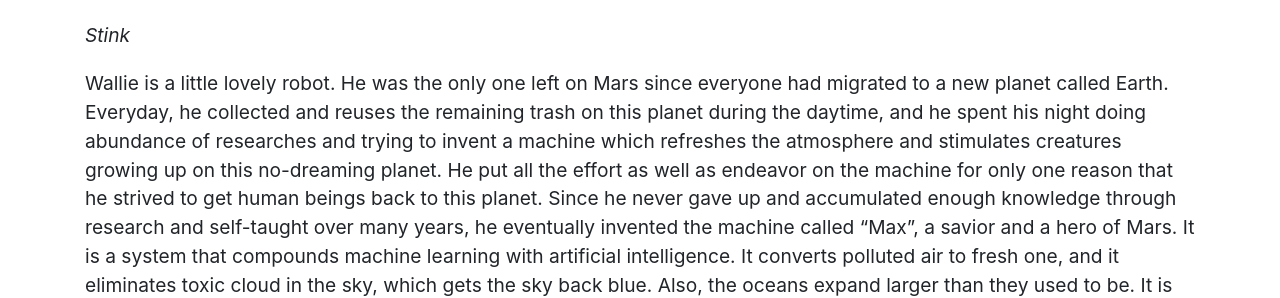
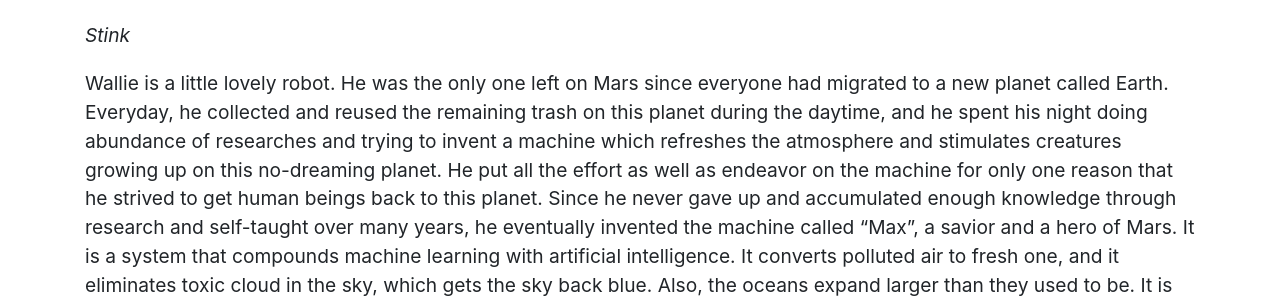
Before and after one commit to nnfunny/small-blog, a Jekyll site: the page built from _posts/2019-04-12-Wallie.md, in a window 1280 px wide. Shown: the part 406-704 px from the top of the page. Built offline with Jekyll 4.4.1, drawn with Linux system fonts in a browser that asks for light colours; nearby versions of some CDN libraries; some of the changed text lies outside the part shown.

Commit message:
Noew Post

```diff
--- a/_posts/2019-04-12-Wallie.md
+++ b/_posts/2019-04-12-Wallie.md
@@ -16,4 +16,4 @@ permalink: "1"
 *Stink*
 
 
-Wallie is a little lovely robot. He was the only one left on Mars since everyone had migrated to a new planet called Earth. Everyday, he collected and reuses the remaining trash on this planet during the daytime, and he spent his night doing abundance of researches and trying to invent a machine which refreshes the atmosphere and stimulates creatures growing up on this no-dreaming planet. He put all the effort as well as endeavor on the machine for only one reason that he strived to get human beings back to this planet. Since he never gave up and accumulated enough knowledge through research and self-taught over many years, he eventually invented the machine called “Max”, a savior and a hero of Mars. It is a system that compounds machine learning with artificial intelligence. It converts polluted air to fresh one, and it eliminates toxic cloud in the sky, which gets the sky back blue. Also, the oceans expand larger than they used to be. It is Max that stops compounding the problem of Mars that used to be called as “Red Planet”, but now it is definitely different, it is a combination of blue, brown, yellow, orange, and green. Therefore, human beings stop being bewildered which one is better, and do not hesitate if they are allowed to return because Wallie is willing to welcome everyone coming back the planet where they lived happily and had a whale of a time together. Now, they together build up and maintain Mars to be more beautiful than ever.
+Wallie is a little lovely robot. He was the only one left on Mars since everyone had migrated to a new planet called Earth. Everyday, he collected and reused the remaining trash on this planet during the daytime, and he spent his night doing abundance of researches and trying to invent a machine which refreshes the atmosphere and stimulates creatures growing up on this no-dreaming planet. He put all the effort as well as endeavor on the machine for only one reason that he strived to get human beings back to this planet. Since he never gave up and accumulated enough knowledge through research and self-taught over many years, he eventually invented the machine called “Max”, a savior and a hero of Mars. It is a system that compounds machine learning with artificial intelligence. It converts polluted air to fresh one, and it eliminates toxic cloud in the sky, which gets the sky back blue. Also, the oceans expand larger than they used to be. It is Max that stops compounding the problem of Mars that used to be called as “Red Planet”, but now it is definitely different, it is a combination of blue, brown, yellow, orange, and green. Therefore, human beings stop being bewildered which one is better, and do not hesitate if they are allowed to return because Wallie is willing to welcome everyone coming back the planet where they lived happily and had a whale of a time together. Now, they together build up and maintain Mars to be more beautiful than ever.
```
Also changed, not shown: _posts/2019-04-24-Minimalism.md (added, +22 -0 lines).
